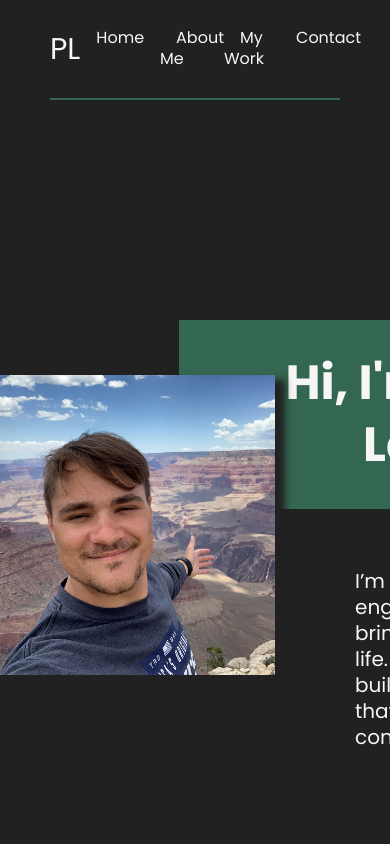
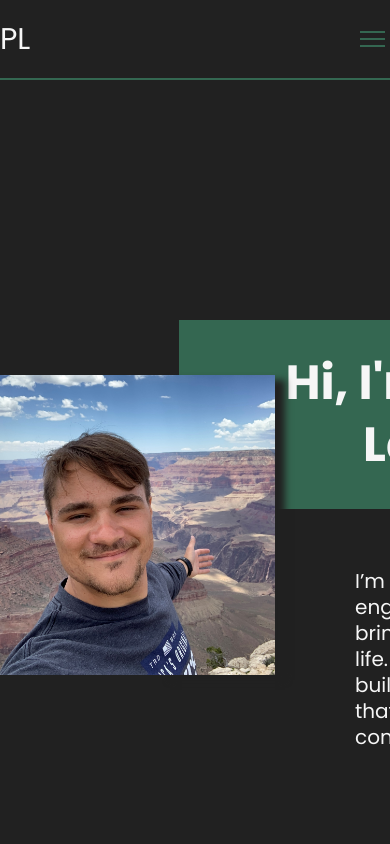
Before and after one commit to PolskaTag/PolskaTag.github.io, a React (Create React App) app: page / in a window 390 px wide. Shown: the top 844 px of the page. Built offline with nearby package versions, Linux system fonts and the light colour scheme.

Commit message:
Mobile Updates to Navbar

```diff
--- a/src/App.css
+++ b/src/App.css
@@ -69,6 +69,7 @@ section {
   padding-bottom: 14vh;
 }
 
+/* Nav Section */
 .navbar-header {
   display: flex;
   -webkit-box-pack: justify;
@@ -78,9 +79,9 @@ section {
   background-color: var(--clr-dark);
   top: 0px;
   z-index: 11;
-  padding: 0px 50px;
+  padding: 0px 0px;
   width: 100%;
-  height: 100px;
+  height: 80px;
   filter: none;
   transition: var(--transition);
   pointer-events: auto;
@@ -100,16 +101,17 @@ section {
   border-bottom: 2px var(--clr-accent) solid;
 }
 
-.nav-links {
+.nav-links-container {
   display: flex;
   -webkit-box-align: center;
   align-items: center;
 }
 
+.nav-links {
+  display: flex;
+}
+
 .main-nav ul {
-  display: flex;
-  margin: 0;
-  padding: 0;
   list-style: none;
 }
 
@@ -127,6 +129,65 @@ section {
   font-size: 30px;
 }
 
+.burger {
+  display: none;
+}
+
+.burger div {
+  width: 25px;
+  height: 2px;
+  background-color: var(--clr-accent);
+  margin: 5px;
+}
+
+.nav-active {
+  transform: translateX(0%) !important;
+}
+
+@keyframes navLinkFade {
+  from {
+    opacity: 0;
+    transform: translateX(50px);
+  }
+  to {
+    opacity: 1;
+    transform: translateX(0px);
+  }
+}
+
+@media screen and (max-width: 768px) {
+  body {
+    overflow-x: hidden;
+  }
+
+  .nav-links {
+    position: absolute;
+    right: 0px;
+    height: 92vh;
+    top: 8vh;
+    display: flex;
+    flex-direction: column;
+    align-items: center;
+    justify-content: space-around;
+    background-color: var(--clr-dark);
+    width: 30%;
+    transform: translateX(100%);
+    transition: transform 0.5s ease-in;
+    border-left: 2px var(--clr-accent) solid;
+    /* opacity: 0.99; */
+  }
+
+  .nav-links li {
+    opacity: 0;
+  }
+
+  .burger {
+    display: block;
+    cursor: pointer;
+  }
+}
+
+/* Home Section */
 .philip-img {
   flex-grow: 1;
   width: 50%;
--- a/src/components/Navbar.js
+++ b/src/components/Navbar.js
@@ -1,24 +1,46 @@
 function Navbar() {
+  const activateHamburger = (e) => {
+    const nav = document.querySelector(".nav-links");
+    const navLinks = document.querySelectorAll(".nav-links li");
+    nav.classList.toggle("nav-active");
+
+    // animate the links
+    navLinks.forEach((link, index) => {
+      if (link.style.animation) {
+        link.style.animation = "";
+      } else {
+        link.style.animation = `navLinkFade 0.5s ease forwards ${
+          index / 7 + 1
+        }s`;
+      }
+    });
+  };
+
   return (
     <header className="navbar-header">
       <nav className="main-nav">
         <div className="nav-logo">PL</div>
-        <div className="nav-links">
-          <ul>
+        <div className="nav-links-container">
+          <ul className="nav-links">
             <li>
               {" "}
-              <a>Home</a>
+              <a href="#">Home</a>
             </li>
             <li>
-              <a>About Me</a>
+              <a href="#">About Me</a>
             </li>
             <li>
-              <a>My Work</a>
+              <a href="#">My Work</a>
             </li>
             <li>
-              <a>Contact</a>
+              <a href="#">Contact</a>
             </li>
           </ul>
+          <div className="burger" onClick={activateHamburger}>
+            <div className="burger-line1"></div>
+            <div className="burger-line2"></div>
+            <div className="burger-line3"></div>
+          </div>
         </div>
       </nav>
     </header>
```
